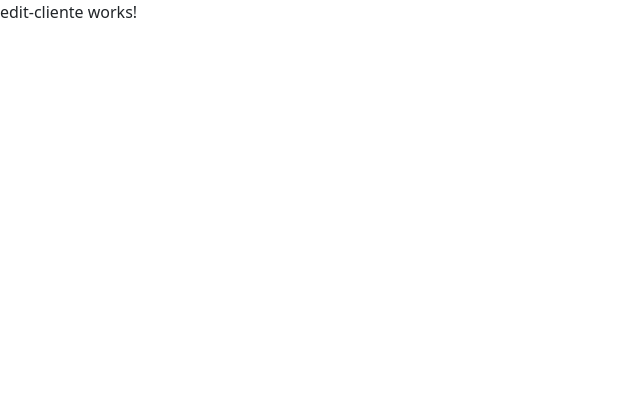
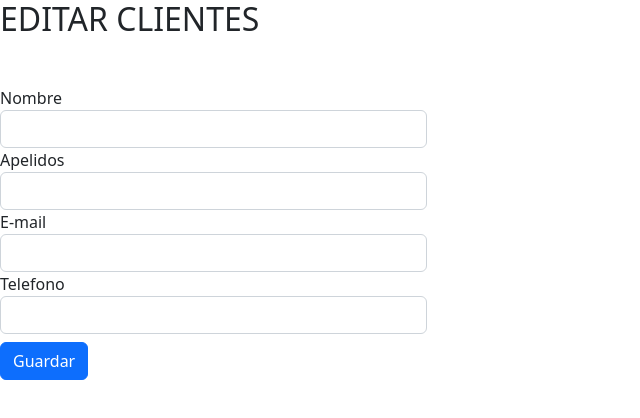
Before and after one commit to davcacrom/App-Empleados, an Angular app: page /cliente/edit/1 in a window 1280 px wide. Shown: the top 418 px of the page, without its empty margins (0-640 px from the left). Built offline with nearby package versions, Linux system fonts and the light colour scheme.

Commit message:
form clientes

```diff
--- a/src/app/cliente/edit-cliente/edit-cliente.component.html
+++ b/src/app/cliente/edit-cliente/edit-cliente.component.html
@@ -1 +1,26 @@
-<p>edit-cliente works!</p>
+
+
+<div class="col-md-6"></div>
+<div class="col-md-4 justify content">
+  <h2>EDITAR CLIENTES</h2>
+  <form class="mt-5">
+    <div class="form-group">
+      <label for="nombre">Nombre</label>
+      <input type="nombre" class="form-control" id="nombre">
+    </div>
+    <div class="form-group">
+      <label for="apellidos">Apelidos</label>
+      <input type="apellidos" class="form-control" id="apellidos">
+    </div>
+    <div class="form-group">
+      <label for="e_mail">E-mail</label>
+      <input type="e_mail" class="form-control" id="e_mail">
+    </div>
+    <div class="form-group">
+      <label for="telefono">Telefono</label>
+      <input type="telefono" class="form-control" id="telefono">
+    </div>
+
+    <button type="submit" class="btn btn-primary mt-2">Guardar</button>
+  </form>
+</div>
```
